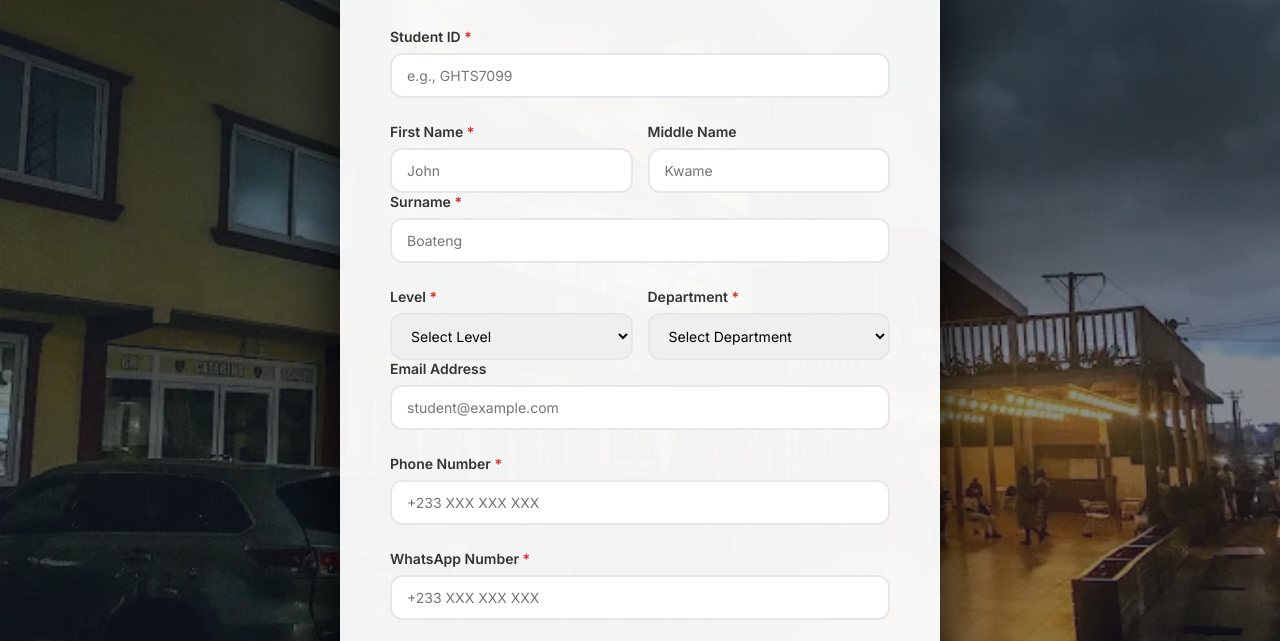
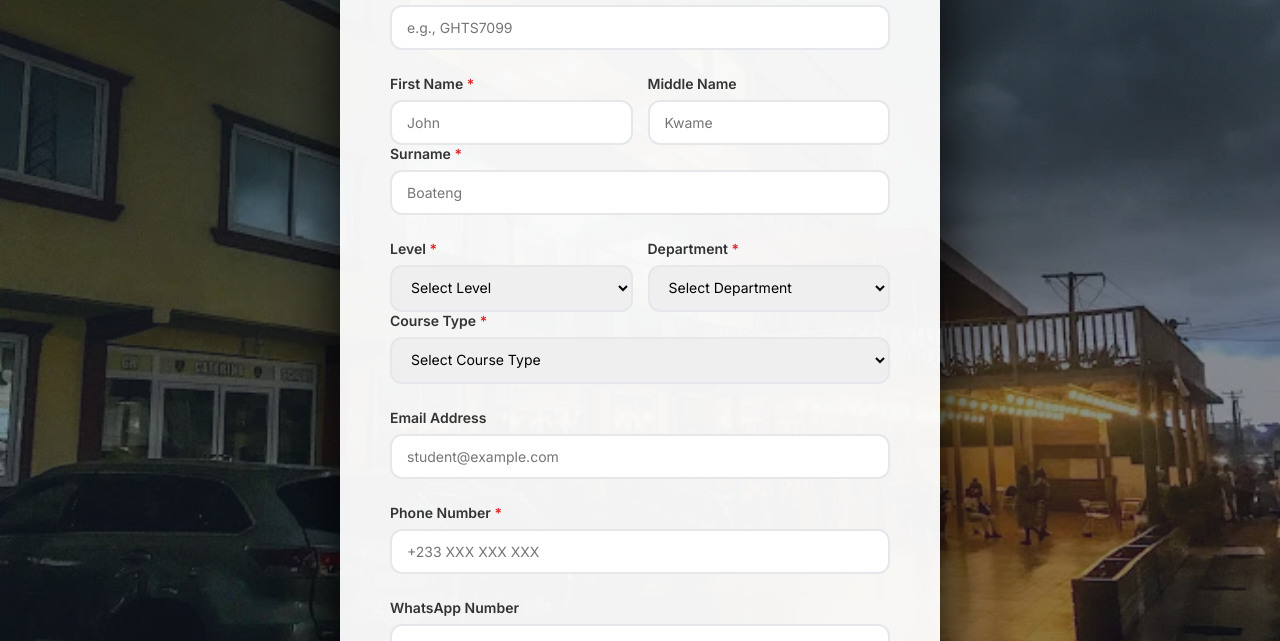
Before and after one commit to 0atmancyber/GHSCHOOLSWEBSITE, a plain HTML site: page continuing-students/index.html in a window 1280 px wide. Shown: the part 159-800 px from the top of the page. Drawn offline with nearby package versions, Linux system fonts and the light colour scheme.

Commit message:
Add files via upload

```diff
--- a/continuing-students/index.html
+++ b/continuing-students/index.html
@@ -411,6 +411,15 @@
       </div>
 
       <div class="form-group">
+        <label for="courseType">Course Type <span style="color: var(--primary);">*</span></label>
+        <select id="courseType" name="courseType" required>
+          <option value="">Select Course Type</option>
+          <option value="ICC">ICC</option>
+          <option value="Diploma">Diploma</option>
+        </select>
+      </div>
+
+      <div class="form-group">
         <label for="email">Email Address</label>
         <input type="email" id="email" name="email" placeholder="student@example.com">
       </div>
@@ -421,7 +430,7 @@
       </div>
 
       <div class="form-group">
-        <label for="whatsappNumber">WhatsApp Number <span style="color: var(--primary);">*</span></label>
+        <label for="whatsappNumber">WhatsApp Number <span style="color: var(--primary);"></span></label>
         <input type="tel" id="whatsappNumber" name="whatsappNumber" placeholder="+233 XXX XXX XXX" required>
       </div>
 
@@ -458,6 +467,7 @@
           surname: document.getElementById('surname').value,
           level: document.getElementById('currentLevel').value,
           department: document.getElementById('school').value,
+          course_type: document.getElementById('courseType').value,
           email: document.getElementById('email').value || null,
           phone_number: document.getElementById('phoneNumber').value,
           whatsapp_number: document.getElementById('whatsappNumber').value
```
